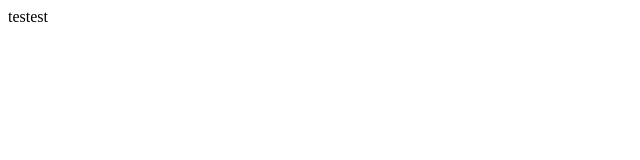
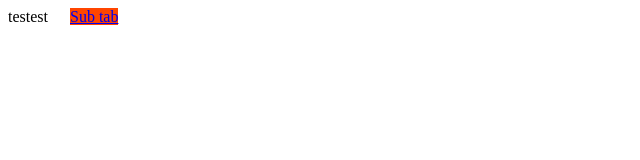
Before and after one commit to SummingForces/forcefree, a plain HTML site: page index.html in a window 1280 px wide. Shown: the whole page, without its empty margins (0-640 px from the left). Drawn offline with Linux system fonts and the light colour scheme.

Commit message:
Update index.html

```diff
--- a/index.html
+++ b/index.html
@@ -4,5 +4,6 @@
 <body>
 testest
 
+<a href="sub.html" style="margin: 5px 0px 0 18px; background-color: orangered">Sub tab</a>
 </body>
 </html>
```
